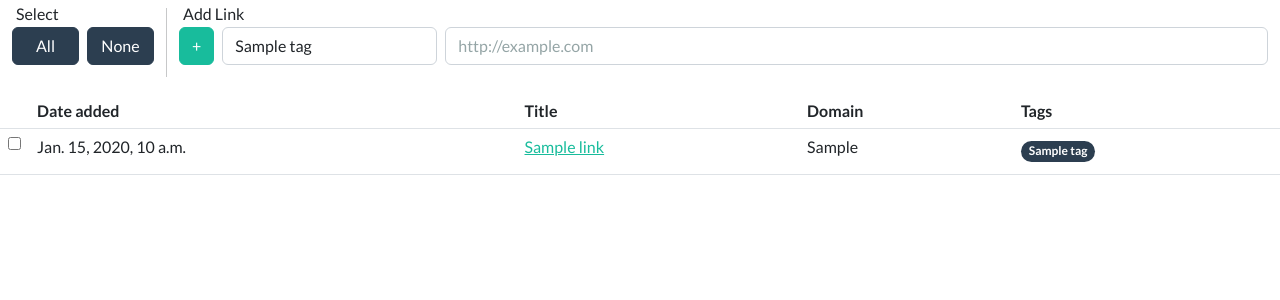
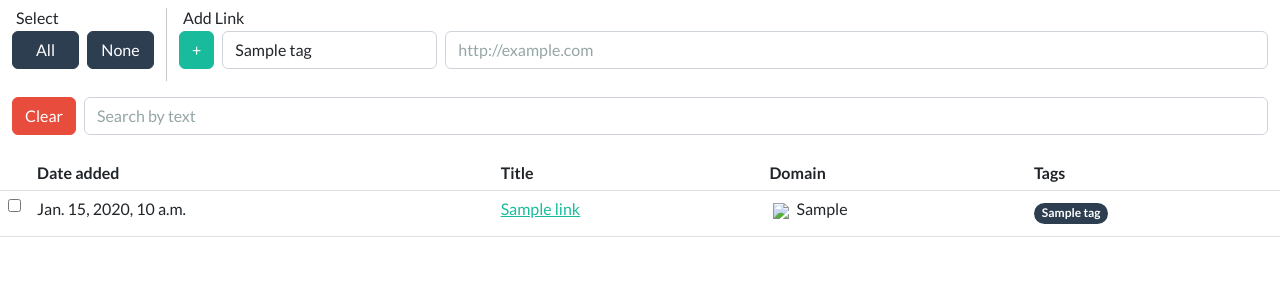
Before and after one commit to nchz/coolmarks-backend, a Django app: page /links/ in a window 1280 px wide. Shown: the part 90-390 px from the top of the page. Run offline with Django 4.2, Linux system fonts and the light colour scheme; a user stored in the database is signed in; tables that the repository leaves empty hold one stand-in row (values such as "Sample post"); some libraries are stand-ins or nearby versions.

Commit message:
replace jquery with native DOM, add text search and domain favicons.

```diff
--- a/src/templates/links/index.html
+++ b/src/templates/links/index.html
@@ -2,67 +2,38 @@
 
 {% block html_head %}
 
-<script src="https://ajax.googleapis.com/ajax/libs/jquery/3.6.1/jquery.min.js"></script>
 <script src="https://cdn.jsdelivr.net/npm/bootstrap@5.2.3/dist/js/bootstrap.bundle.min.js"></script>
 
 <script>
 
-  function findCheckedRows() {
+  // helper functions.
+
+  function queryVisibleCheckboxes(checked) {
+    const selector = "table > tbody > tr:not(.d-none) input[type='checkbox']";
+    const filter = checked ? "checked" : "not(:checked)";
+    return document.querySelectorAll(`${selector}:${filter}`);
+  }
+
+  function listVisibleCheckedRows() {
     var result = [];
-    $("table > tbody input[type='checkbox']:checked").each((i, elem) => {
+    queryVisibleCheckboxes(true).forEach(elem => {
       result.push(elem);
     });
     return result;
   }
 
-  $(document).ready(function () {
-    $(".-links-form").submit(function () {
-      const checkedRows = findCheckedRows();
-      $("<input />")
-        .attr("type", "hidden")
-        .attr("name", "link_ids")
-        .attr("value", checkedRows.map(elem => elem.id).join(","))
-        .appendTo(this);
+  function addHiddenInput(formElem, inputName, inputValue) {
+    const inputElem = document.createElement("input");
+    inputElem.setAttribute("type", "hidden");
+    inputElem.setAttribute("name", inputName);
+    inputElem.setAttribute("value", inputValue);
+    formElem.append(inputElem);
+  }
 
-      if (this.id == "delete-links-form") {
-        return confirm(`Delete ${checkedRows.length} items?`);
-      } else {
-        return true;
-      }
-    });
-  });
-
-  $(document).ready(function () {
-    $(".-links-form-button").click(function () {
-      $("<input />")
-        .attr("type", "hidden")
-        .attr("name", "action")
-        .attr("value", this.id.substring(5))
-        .appendTo(this.parentElement);
-    });
-  });
-
-  $(document).ready(function () {
-    $("#select-all").click(function () {
-      $("table > tbody input[type='checkbox']:not(:checked)").click();
-    })
-  });
-
-  $(document).ready(function () {
-    $("#select-none").click(function () {
-      $("table > tbody input[type='checkbox']:checked").click();
-    })
-  });
-
-  function selectRow(elem) {
-    // highlight row.
-    elem.parentElement.parentElement.classList.toggle("table-active");
-
-    // toggle visibility of panels if necessary.
+  function togglePanelVisibility() {
     const panelAdd = document.getElementById("panel-add");
     const panelEdit = document.getElementById("panel-edit");
-
-    const checkedRows = findCheckedRows();
+    const checkedRows = listVisibleCheckedRows();
     if (checkedRows.length == 0) {
       // show only "panel-add".
       panelAdd.classList.remove("d-none");
@@ -70,24 +41,81 @@
     } else {
       // find tags from selected rows.
       const allTags = checkedRows.map(elem => elem.name).join(";").split(";").map(s => s.trim());
-      const tagsSet = allTags.filter((item, index) => item != "" && allTags.indexOf(item) == index).join("; ");
+      // deduplicate.
+      const tagsString = allTags.filter((item, index) => item != "" && allTags.indexOf(item) == index).join("; ");
       // update tags input placeholder in form.
-      document.getElementById("edit-tags-input").value = tagsSet;
+      document.getElementById("edit-tags-input").value = tagsString;
       // show only "panel-edit".
       panelAdd.classList.add("d-none");
       panelEdit.classList.remove("d-none");
     }
   }
 
-  $(document).ready(function () {
-    var tooltipTriggerList = [].slice.call(document.querySelectorAll('[data-bs-toggle="tooltip"]'))
+  function toggleHighlight(checkboxElem) {
+    // tr > td > input[type='checkbox']
+    checkboxElem.parentElement.parentElement.classList.toggle("table-active");
+    togglePanelVisibility();
+  }
+
+  // on load setup.
+
+  document.addEventListener("DOMContentLoaded", function () {
+    // add extra input to the forms before sending them to the backend.
+    document.querySelectorAll("form.-links-form").forEach(elem => {
+      elem.addEventListener("submit", function (event) {
+        const checkedRows = listVisibleCheckedRows();
+        addHiddenInput(this, "link_ids", checkedRows.map(elem => elem.id).join(","));
+        addHiddenInput(this, "action", event.submitter.id.split("-")[0]);
+      });
+    });
+
+    // "are you sure?" before delete.
+    document.getElementById("delete-links-button").addEventListener("click", function (event) {
+      const checkedRows = listVisibleCheckedRows();
+      if (!confirm(`Delete ${checkedRows.length} items?`)) {
+        event.preventDefault();
+      }
+    });
+
+    // select all/none buttons.
+    document.getElementById("select-all").addEventListener("click", function (event) {
+      queryVisibleCheckboxes(false).forEach(elem => elem.click());
+    });
+    document.getElementById("select-none").addEventListener("click", function (event) {
+      queryVisibleCheckboxes(true).forEach(elem => elem.click());
+    });
+
+    // search.
+    function filterRows(searchText) {
+      document.querySelectorAll("table > tbody > tr").forEach(row => {
+        var show = true;
+        for (const word of searchText.trim().toLowerCase().split(/\s+/)) {
+          show &= row.textContent.toLowerCase().includes(word);
+        }
+        if (show) {
+          row.classList.remove("d-none");
+        } else {
+          row.classList.add("d-none");
+        }
+      });
+      togglePanelVisibility();
+    }
+    document.getElementById("search-text").addEventListener("input", function (event) {
+      filterRows(this.value);
+    });
+    // clear search button.
+    document.getElementById("clear-search-text").addEventListener("click", function (event) {
+      document.getElementById("search-text").value = "";
+      filterRows("");
+    });
+
+    // build tooltips: https://getbootstrap.com/docs/5.0/components/tooltips/#example-enable-tooltips-everywhere
+    var tooltipTriggerList = [].slice.call(document.querySelectorAll("[data-bs-toggle='tooltip']"))
     var tooltipList = tooltipTriggerList.map(function (tooltipTriggerEl) {
       return new bootstrap.Tooltip(tooltipTriggerEl)
     })
-  });
 
-  $(document).ready(function () {
-    console.log("aloha!");
+    console.log("DOM loaded!");
   });
 
 </script>
@@ -96,10 +124,10 @@
 
 {% block body_main %}
 
-<div id="top-panel" class="d-flex m-2">
+<div id="top-panel" class="d-flex m-2 mb-1">
 
   <div id="panel-select" style="width: 150;">
-    <h6 class="mx-2 mt-1 mb-0">Select</h6>
+    <h6 class="m-2 mb-0">Select</h6>
     <div class="d-flex">
       <button id="select-all" class="col m-1 btn btn-primary">All</button>
       <button id="select-none" class="col m-1 btn btn-primary">None</button>
@@ -111,7 +139,7 @@
   <!-- Either "panel-add" or "panel-edit" is visible (depending on selected rows), never both at the same time. -->
 
   <div id="panel-add" class="col">
-    <h6 class="mx-2 mt-1 mb-0">Add Link</h6>
+    <h6 class="m-2 mb-0">Add Link</h6>
     <form action="{% url 'links:list' %}" method="POST" class="d-flex">
       {% csrf_token %}
       <button type="submit" class="m-1 btn btn-success">+</button>
@@ -124,27 +152,32 @@
   </div>
 
   <div id="panel-edit" class="d-none col">
-    <h6 class="mx-2 mt-1 mb-0">Edit Tags</h6>
+    <h6 class="m-2 mb-0">Edit Tags</h6>
     <div class="d-flex">
       <form id="edit-tags-form" action="{% url 'links:edit' %}" method="POST" class="-links-form d-flex col">
         {% csrf_token %}
-        <button type="submit" class="-links-form-button m-1 btn btn-warning" id="tags-set" data-bs-toggle="tooltip"
+        <button id="set-tags-button" type="submit" class="m-1 btn btn-warning" data-bs-toggle="tooltip"
           data-bs-placement="bottom" title="Replace tags for selected items">Set</button>
-        <button type="submit" class="-links-form-button m-1 btn btn-warning" id="tags-add" data-bs-toggle="tooltip"
+        <button id="add-tags-button" type="submit" class="m-1 btn btn-warning" data-bs-toggle="tooltip"
           data-bs-placement="bottom" title="Add tags to selected items">Add</button>
-        <button type="submit" class="-links-form-button m-1 btn btn-warning" id="tags-remove" data-bs-toggle="tooltip"
+        <button id="remove-tags-button" type="submit" class="m-1 btn btn-warning" data-bs-toggle="tooltip"
           data-bs-placement="bottom" title="Remove tags from selected items">Remove</button>
         <input id="edit-tags-input" type="text" name="_tags_string" placeholder="tags; separated; by ;"
           class="col m-1 form-control">
       </form>
       <div class="vr mx-2"></div>
-      <form id="delete-links-form" action="{% url 'links:delete' %}" method="POST" class="-links-form">
+      <form action="{% url 'links:delete' %}" method="POST" class="-links-form">
         {% csrf_token %}
-        <button type="submit" class="m-1 btn btn-danger">Delete Links</button>
+        <button id="delete-links-button" type="submit" class="m-1 btn btn-danger">Delete Links</button>
       </form>
     </div>
   </div>
 
+</div>
+
+<div id="panel-search" class="mx-2 mb-3 d-flex">
+  <button id="clear-search-text" class="m-1 btn btn-danger">Clear</button>
+  <input id="search-text" type="text" class="m-1 form-control" placeholder="Search by text">
 </div>
 
 <table id="links-table" class="table table-hover">
@@ -161,14 +194,17 @@
     {% for link in link_list %}
     <tr>
       <td style="width: 0;">
-        <input id="{{ link.id }}" type="checkbox" onchange="selectRow(this)" name="{{ link.tags_string }}">
+        <input id="{{ link.id }}" type="checkbox" onchange="toggleHighlight(this)" name="{{ link.tags_string }}">
       </td>
-      <td onclick="$('#{{ link.id }}').click()">
+      <td onclick="document.getElementById('{{ link.id }}').click()">
         {{ link.dt | slice:":19" }}
       </td>
       <td><a href="{{ link.location }}" target="_blank">{{ link.title }}</a></td>
-      <td>{{ link.domain }}</td>
-      <td onclick="$('#{{ link.id }}').click()">
+      <td>
+        <img src="https://www.google.com/s2/favicons?sz=16&domain_url={{ link.domain }}" class="m-1">
+        {{ link.domain }}
+      </td>
+      <td onclick="document.getElementById('{{ link.id }}').click()">
         {% for tag in link.tags.all %}
         <span class="my-1 badge rounded-pill bg-primary">
           {{ tag.name }}<span style="font-size: 0;">;</span>
```
